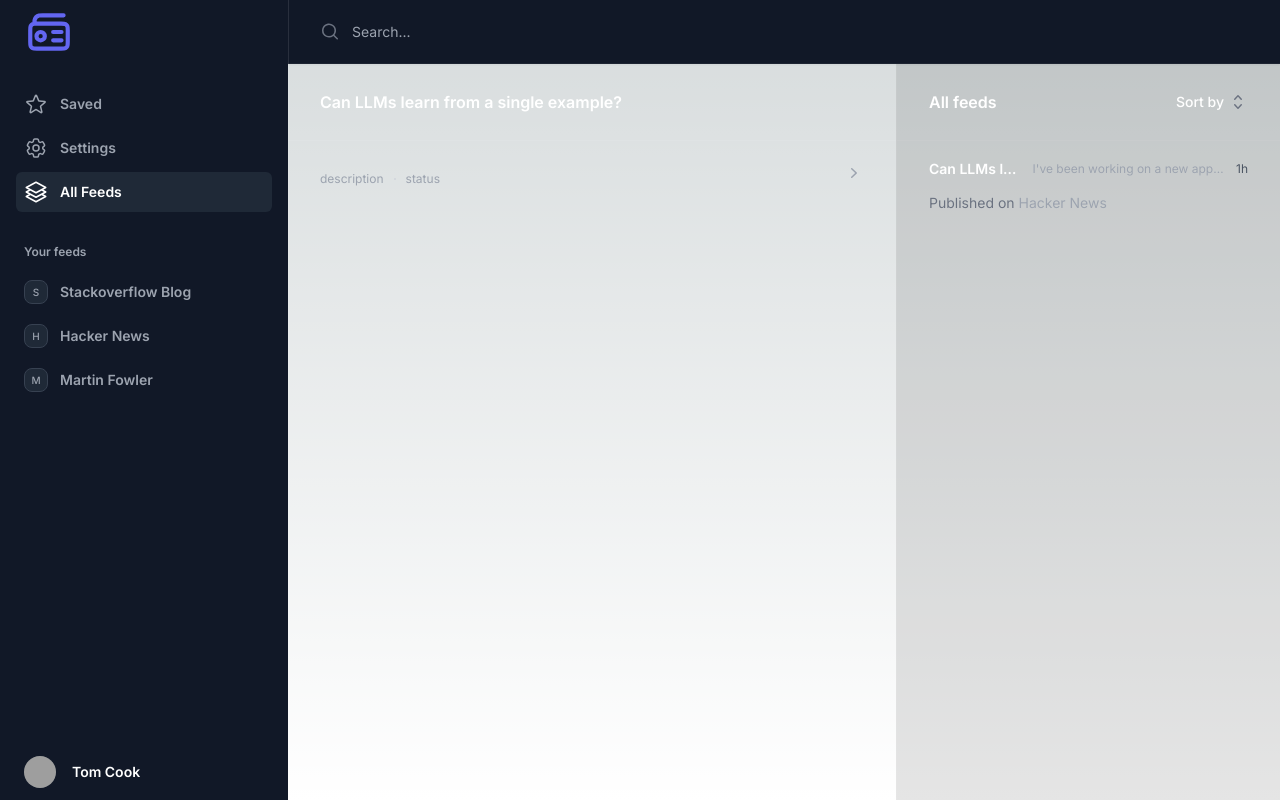
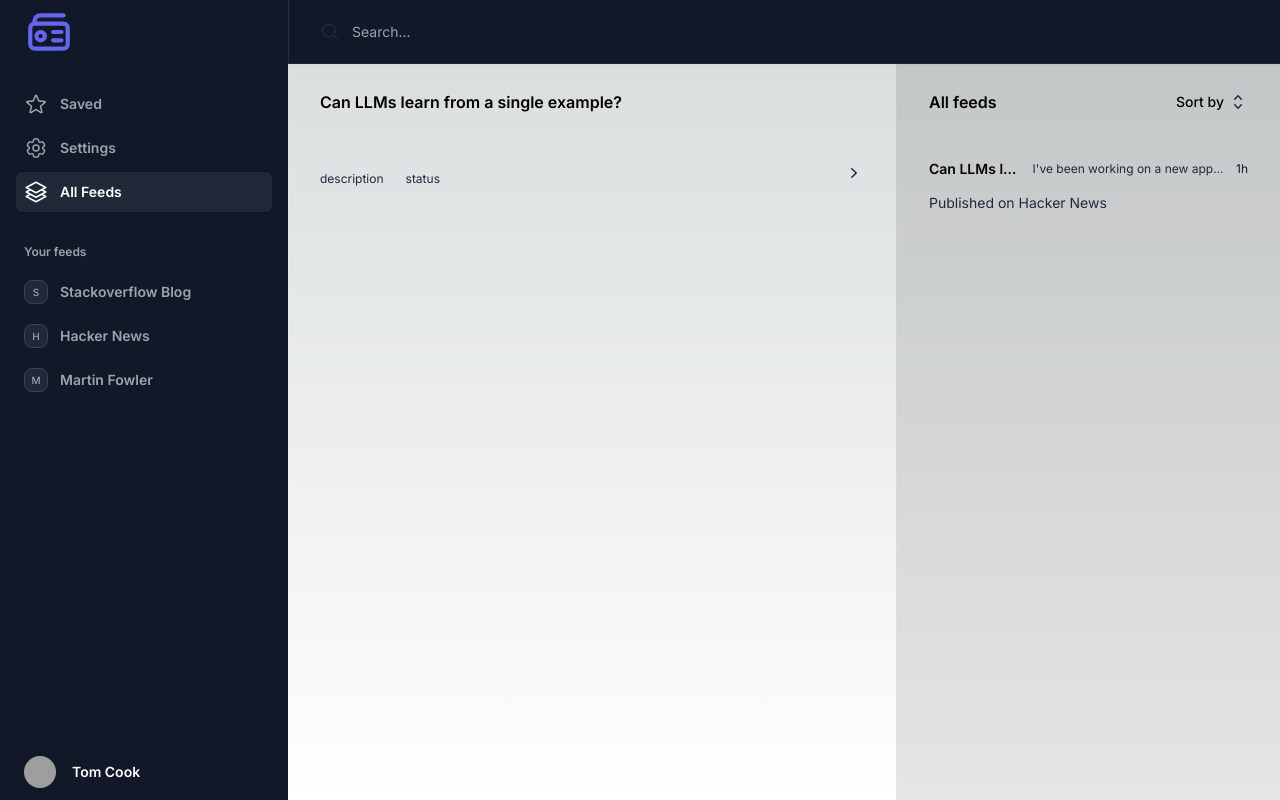
Before and after one commit to Pandimadhubabu/lit-feed, a Next.js app: page / in a window 1280 px wide. Built offline with nearby package versions, Linux system fonts and the light colour scheme; grey boxes are pictures that could not be loaded.

Commit message:
fix: dark and light mode

```diff
--- a/src/app/components/Sidebar.tsx
+++ b/src/app/components/Sidebar.tsx
@@ -8,7 +8,7 @@ export function Sidebar({ navigation, feeds }: {
   return (
     <div className="flex grow flex-col gap-y-5 overflow-y-auto bg-gray-900 px-6 ring-1 ring-white/10">
       <div className="flex h-16 shrink-0 items-center">
-        <svg width="50" viewBox="0 0 24 24" fill="none" xmlns="http://www.w3.org/2000/svg" stroke="#6366f1"><g id="SVGRepo_bgCarrier" stroke-width="0"></g><g id="SVGRepo_tracerCarrier" stroke-linecap="round" stroke-linejoin="round"></g><g id="SVGRepo_iconCarrier"> <path d="M19 4H9C8.07003 4 7.60504 4 7.22354 4.10222C6.18827 4.37962 5.37962 5.18827 5.10222 6.22354C5 6.60504 5 7.08922 5 8.01919M5 8.01919C5.31428 8 5.70173 8 6.2 8H17.8C18.9201 8 19.4802 8 19.908 8.21799C20.2843 8.40973 20.5903 8.71569 20.782 9.09202C21 9.51984 21 10.0799 21 11.2V16.8C21 17.9201 21 18.4802 20.782 18.908C20.5903 19.2843 20.2843 19.5903 19.908 19.782C19.4802 20 18.9201 20 17.8 20H6.2C5.07989 20 4.51984 20 4.09202 19.782C3.71569 19.5903 3.40973 19.2843 3.21799 18.908C3 18.4802 3 17.9201 3 16.8V11.2C3 10.0799 3 9.51984 3.21799 9.09202C3.40973 8.71569 3.71569 8.40973 4.09202 8.21799C4.32953 8.09697 4.60779 8.04314 5 8.01919ZM14 12H18M14 16H18M10 14C10 15.1046 9.10457 16 8 16C6.89543 16 6 15.1046 6 14C6 12.8954 6.89543 12 8 12C9.10457 12 10 12.8954 10 14Z" stroke="#6366f1" stroke-width="2" stroke-linecap="round" stroke-linejoin="round"></path> </g></svg>
+        <svg width="50" viewBox="0 0 24 24" fill="none" xmlns="http://www.w3.org/2000/svg" stroke="#6366f1"><g id="SVGRepo_bgCarrier" strokeWidth="0"></g><g id="SVGRepo_tracerCarrier" stroke-linecap="round" stroke-linejoin="round"></g><g id="SVGRepo_iconCarrier"> <path d="M19 4H9C8.07003 4 7.60504 4 7.22354 4.10222C6.18827 4.37962 5.37962 5.18827 5.10222 6.22354C5 6.60504 5 7.08922 5 8.01919M5 8.01919C5.31428 8 5.70173 8 6.2 8H17.8C18.9201 8 19.4802 8 19.908 8.21799C20.2843 8.40973 20.5903 8.71569 20.782 9.09202C21 9.51984 21 10.0799 21 11.2V16.8C21 17.9201 21 18.4802 20.782 18.908C20.5903 19.2843 20.2843 19.5903 19.908 19.782C19.4802 20 18.9201 20 17.8 20H6.2C5.07989 20 4.51984 20 4.09202 19.782C3.71569 19.5903 3.40973 19.2843 3.21799 18.908C3 18.4802 3 17.9201 3 16.8V11.2C3 10.0799 3 9.51984 3.21799 9.09202C3.40973 8.71569 3.71569 8.40973 4.09202 8.21799C4.32953 8.09697 4.60779 8.04314 5 8.01919ZM14 12H18M14 16H18M10 14C10 15.1046 9.10457 16 8 16C6.89543 16 6 15.1046 6 14C6 12.8954 6.89543 12 8 12C9.10457 12 10 12.8954 10 14Z" stroke="#6366f1" strokeWidth="2" stroke-linecap="round" stroke-linejoin="round"></path> </g></svg>
       </div>
       <nav className="flex flex-1 flex-col">
         <ul role="list" className="flex flex-1 flex-col gap-y-7">
--- a/src/app/layout.tsx
+++ b/src/app/layout.tsx
@@ -15,7 +15,7 @@ export default function RootLayout({
   children: React.ReactNode
 }) {
   return (
-    <html lang="en" className="h-full bg-gray-900">
+    <html lang="en" className="h-full dark:bg-gray-900 bg-white">
       <body className={`h-full ${inter.className}`}>{children}</body>
     </html>
   )
--- a/src/app/page.tsx
+++ b/src/app/page.tsx
@@ -106,7 +106,7 @@ export default function Home() {
                   <div className="absolute left-full top-0 flex w-16 justify-center pt-5">
                     <button type="button" className="-m-2.5 p-2.5" onClick={() => setSidebarOpen(false)}>
                       <span className="sr-only">Close sidebar</span>
-                      <XMarkIcon className="h-6 w-6 text-white" aria-hidden="true" />
+                      <XMarkIcon className="h-6 w-6 dark:text-white text-black" aria-hidden="true" />
                     </button>
                   </div>
                 </Transition.Child>
@@ -127,7 +127,7 @@ export default function Home() {
       <div className="xl:pl-72">
         {/* Sticky search header */}
         <div className="sticky top-0 z-40 flex h-16 shrink-0 items-center gap-x-6 border-b border-white/5 bg-gray-900 px-4 shadow-sm sm:px-6 lg:px-8">
-          <button type="button" className="-m-2.5 p-2.5 text-white xl:hidden" onClick={() => setSidebarOpen(true)}>
+          <button type="button" className="-m-2.5 p-2.5 dark:text-white text-black xl:hidden" onClick={() => setSidebarOpen(true)}>
             <span className="sr-only">Open sidebar</span>
             <Bars3Icon className="h-5 w-5" aria-hidden="true" />
           </button>
@@ -139,12 +139,12 @@ export default function Home() {
               </label>
               <div className="relative w-full">
                 <MagnifyingGlassIcon
-                  className="pointer-events-none absolute inset-y-0 left-0 h-full w-5 text-gray-500"
+                  className="pointer-events-none absolute inset-y-0 left-0 h-full w-5 dark:text-gray-500 text-gray-800"
                   aria-hidden="true"
                 />
                 <input
                   id="search-field"
-                  className="block h-full w-full border-0 bg-transparent py-0 pl-8 pr-0 text-white focus:ring-0 sm:text-sm"
+                  className="block h-full w-full border-0 bg-transparent py-0 pl-8 pr-0 dark:text-white text-black focus:ring-0 sm:text-sm"
                   placeholder="Search..."
                   type="search"
                   name="search"
@@ -156,13 +156,13 @@ export default function Home() {
 
         <main className="lg:pr-96">
           <header className="flex items-center justify-between border-b border-white/5 px-4 py-4 sm:px-6 sm:py-6 lg:px-8">
-            <h1 className="text-base font-semibold leading-7 text-white">{articles[0].title.name}</h1>
+            <h1 className="text-base font-semibold leading-7 dark:text-white text-black">{articles[0].title.name}</h1>
           </header>
 
           {/* Deployment list */}
           <div className="relative flex items-center space-x-4 px-4 py-4 sm:px-6 lg:px-8">
             <div className="min-w-0 flex-auto">
-              <div className="mt-3 flex items-center gap-x-2.5 text-xs leading-5 text-gray-400">
+              <div className="mt-3 flex items-center gap-x-2.5 text-xs leading-5 dark:text-gray-400 text-gray-800">
                 <p className="truncate">description</p>
                 <svg viewBox="0 0 2 2" className="h-0.5 w-0.5 flex-none fill-gray-300">
                   <circle cx={1} cy={1} r={1} />
@@ -170,19 +170,19 @@ export default function Home() {
                 <p className="whitespace-nowrap">status</p>
               </div>
             </div>
-            <ChevronRightIcon className="h-5 w-5 flex-none text-gray-400" aria-hidden="true" />
+            <ChevronRightIcon className="h-5 w-5 flex-none dark:text-gray-400 text-gray-800" aria-hidden="true" />
           </div>
         </main>
 
         {/* Activity feed */}
         <aside className="bg-black/10 lg:fixed lg:bottom-0 lg:right-0 lg:top-16 lg:w-96 lg:overflow-y-auto lg:border-l lg:border-white/5">
           <header className="flex items-center justify-between border-b border-white/5 px-4 py-4 sm:px-6 sm:py-6 lg:px-8">
-            <h2 className="text-base font-semibold leading-7 text-white">All feeds</h2>
+            <h2 className="text-base font-semibold leading-7 dark:text-white text-black">All feeds</h2>
             {/* Sort dropdown */}
             <Menu as="div" className="relative">
-              <Menu.Button className="flex items-center gap-x-1 text-sm font-medium leading-6 text-white">
+              <Menu.Button className="flex items-center gap-x-1 text-sm font-medium leading-6 dark:text-white text-black">
                 Sort by
-                <ChevronUpDownIcon className="h-5 w-5 text-gray-500" aria-hidden="true" />
+                <ChevronUpDownIcon className="h-5 w-5 dark:text-gray-500 text-gray-800" aria-hidden="true" />
               </Menu.Button>
               <Transition
                 as={Fragment}
@@ -200,7 +200,7 @@ export default function Home() {
                         href="#"
                         className={classNames(
                           active ? 'bg-gray-50' : '',
-                          'block px-3 py-1 text-sm leading-6 text-gray-900'
+                          'block px-3 py-1 text-sm leading-6 dark:text-gray-900 text-gray-400'
                         )}
                       >
                         Most recent first
@@ -213,7 +213,7 @@ export default function Home() {
                         href="#"
                         className={classNames(
                           active ? 'bg-gray-50' : '',
-                          'block px-3 py-1 text-sm leading-6 text-gray-900'
+                          'block px-3 py-1 text-sm leading-6 dark:text-gray-900 text-gray-400'
                         )}
                       >
                         Most popular first
@@ -226,7 +226,7 @@ export default function Home() {
                         href="#"
                         className={classNames(
                           active ? 'bg-gray-50' : '',
-                          'block px-3 py-1 text-sm leading-6 text-gray-900'
+                          'block px-3 py-1 text-sm leading-6 dark:text-gray-900 text-gray-400'
                         )}
                       >
                         Things I might like
@@ -241,16 +241,16 @@ export default function Home() {
             {articles.map((item) => (
               <li key={item.link} className="px-4 py-4 sm:px-6 lg:px-8">
                 <div className="flex items-center gap-x-3">
-                  <h3 className="flex-auto truncate text-sm font-semibold leading-6 text-white">{item.title.name}</h3>
-                  <p id="description" className="flex-auto truncate text-xs text-gray-400">
+                  <h3 className="flex-auto truncate text-sm font-semibold leading-6 dark:text-white text-black">{item.title.name}</h3>
+                  <p id="description" className="flex-auto truncate text-xs dark:text-gray-400 text-gray-800">
                     {item.description}
                   </p>
-                  <time dateTime={item.dateTime} className="flex-none text-xs text-gray-600">
+                  <time dateTime={item.dateTime} className="flex-none text-xs dark:text-gray-600 text-gray-900">
                     {item.date}
                   </time>
                 </div>
-                <p className="mt-3 truncate text-sm text-gray-500">
-                  Published on <span className="text-gray-400">{item.feedName}</span>
+                <p className="mt-3 truncate text-sm dark:text-gray-500 text-gray-800">
+                  Published on <span className="dark:text-gray-400 text-gray-800">{item.feedName}</span>
                 </p>
               </li>
             ))}
```
